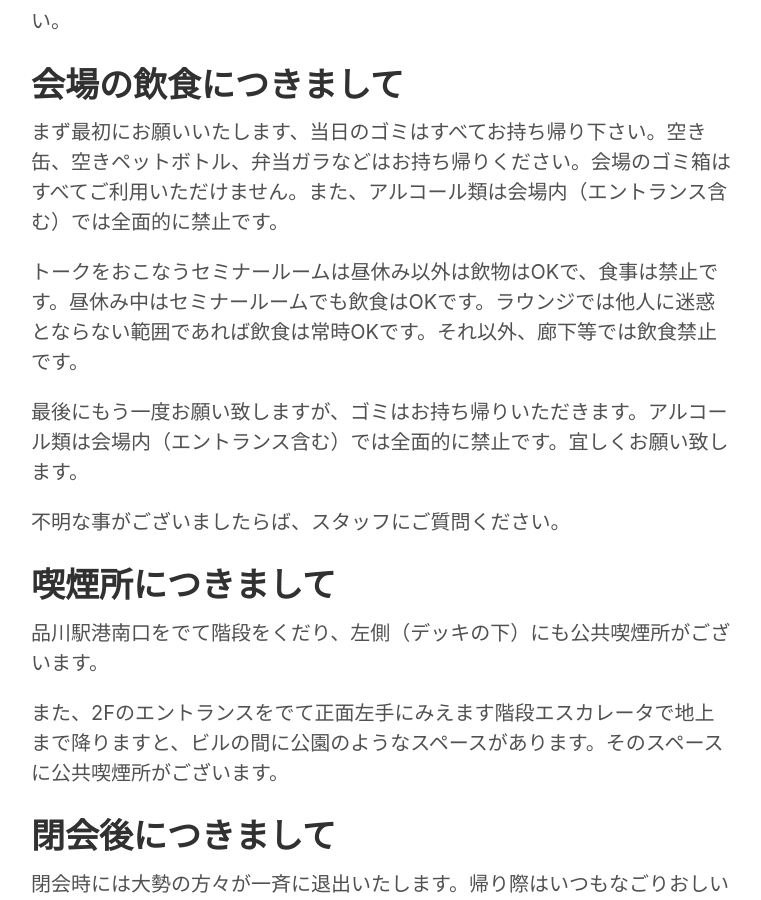
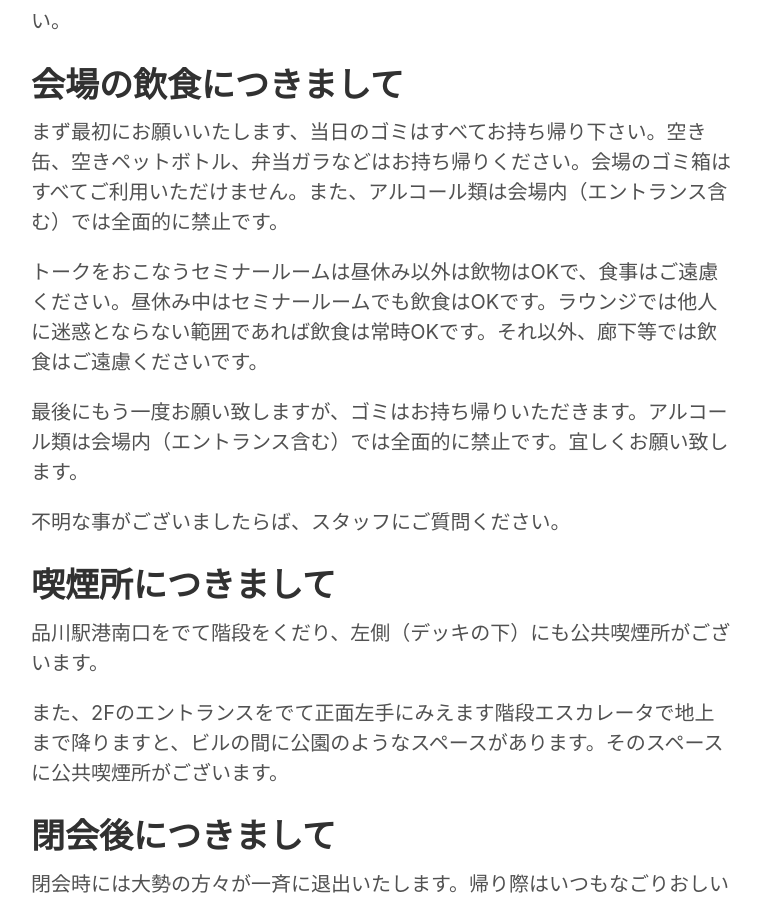
Before and after one commit to hachiojipm/yapcasia-8oji-2016mid, a Jekyll site: the page built from access_to_venue.md, in a window 1280 px wide and 900 px high, scrolled down 2607 px. Shown: the whole window, without its empty margins (259-1020 px from the left). Built offline with Jekyll 4.4.1, drawn with Linux system fonts in a browser that asks for light colours; comment, search, counter and statistics services are not loaded.

Commit message:
fix text

```diff
--- a/access_to_venue.md
+++ b/access_to_venue.md
@@ -63,7 +63,7 @@ Connpassの[こちらの矢印のボタン（例）](https://gyazo.com/ad4ef16f2
 まず最初にお願いいたします、当日のゴミはすべてお持ち帰り下さい。空き缶、空きペットボトル、弁当ガラなどはお持ち帰りください。会場のゴミ箱はすべてご利用いただけません。また、アルコール類は会場内（エントランス含む）では全面的に禁止です。
 
 
-トークをおこなうセミナールームは昼休み以外は飲物はOKで、食事は禁止です。昼休み中はセミナールームでも飲食はOKです。ラウンジでは他人に迷惑とならない範囲であれば飲食は常時OKです。それ以外、廊下等では飲食禁止です。
+トークをおこなうセミナールームは昼休み以外は飲物はOKで、食事はご遠慮ください。昼休み中はセミナールームでも飲食はOKです。ラウンジでは他人に迷惑とならない範囲であれば飲食は常時OKです。それ以外、廊下等では飲食はご遠慮くださいです。
 
 
 最後にもう一度お願い致しますが、ゴミはお持ち帰りいただきます。アルコール類は会場内（エントランス含む）では全面的に禁止です。宜しくお願い致します。
```
